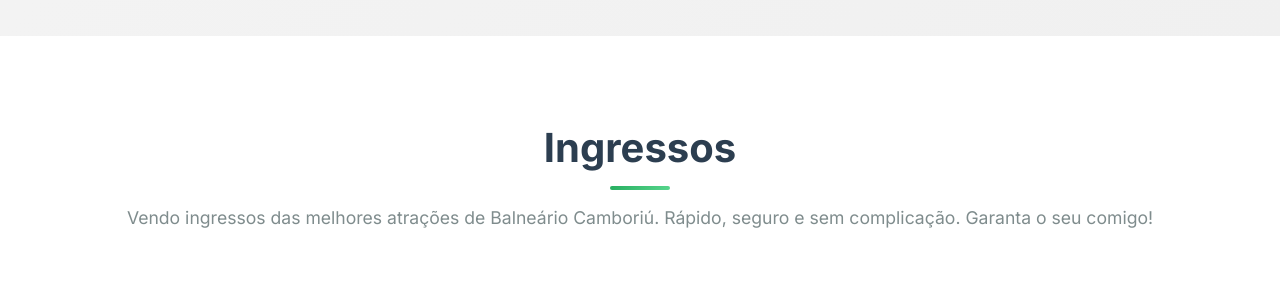
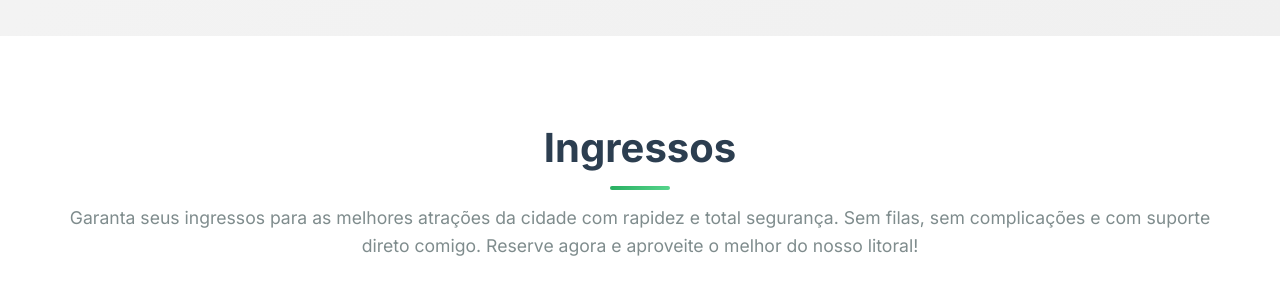
Before and after one commit to muriloz23/guianara, a plain HTML site: page index.html in a window 1280 px wide. Shown: the part 3427-3717 px from the top of the page. Drawn offline with Linux system fonts and the light colour scheme.

Commit message:
Update index.html

```diff
--- a/index.html
+++ b/index.html
@@ -533,7 +533,7 @@
         <div class="container">
             <div class="section-header">
                 <h2 class="section-title">Ingressos</h2>
-                <p class="section-subtitle">Vendo ingressos das melhores atrações de Balneário Camboriú. Rápido, seguro e sem complicação. Garanta o seu comigo!
+                <p class="section-subtitle">Garanta seus ingressos para as melhores atrações da cidade com rapidez e total segurança. Sem filas, sem complicações e com suporte direto comigo. Reserve agora e aproveite o melhor do nosso litoral!
 
 </p>
             </div>
```
